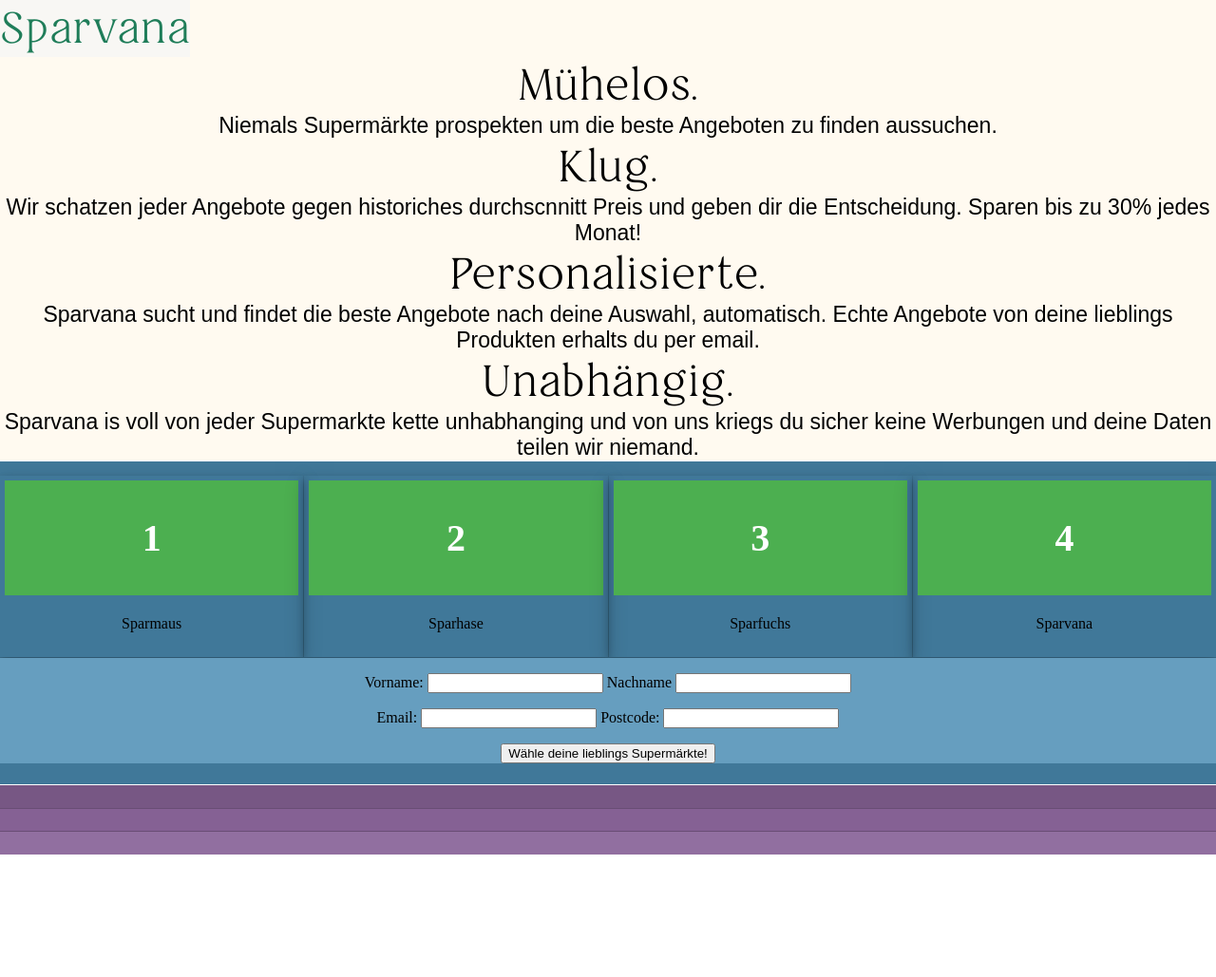
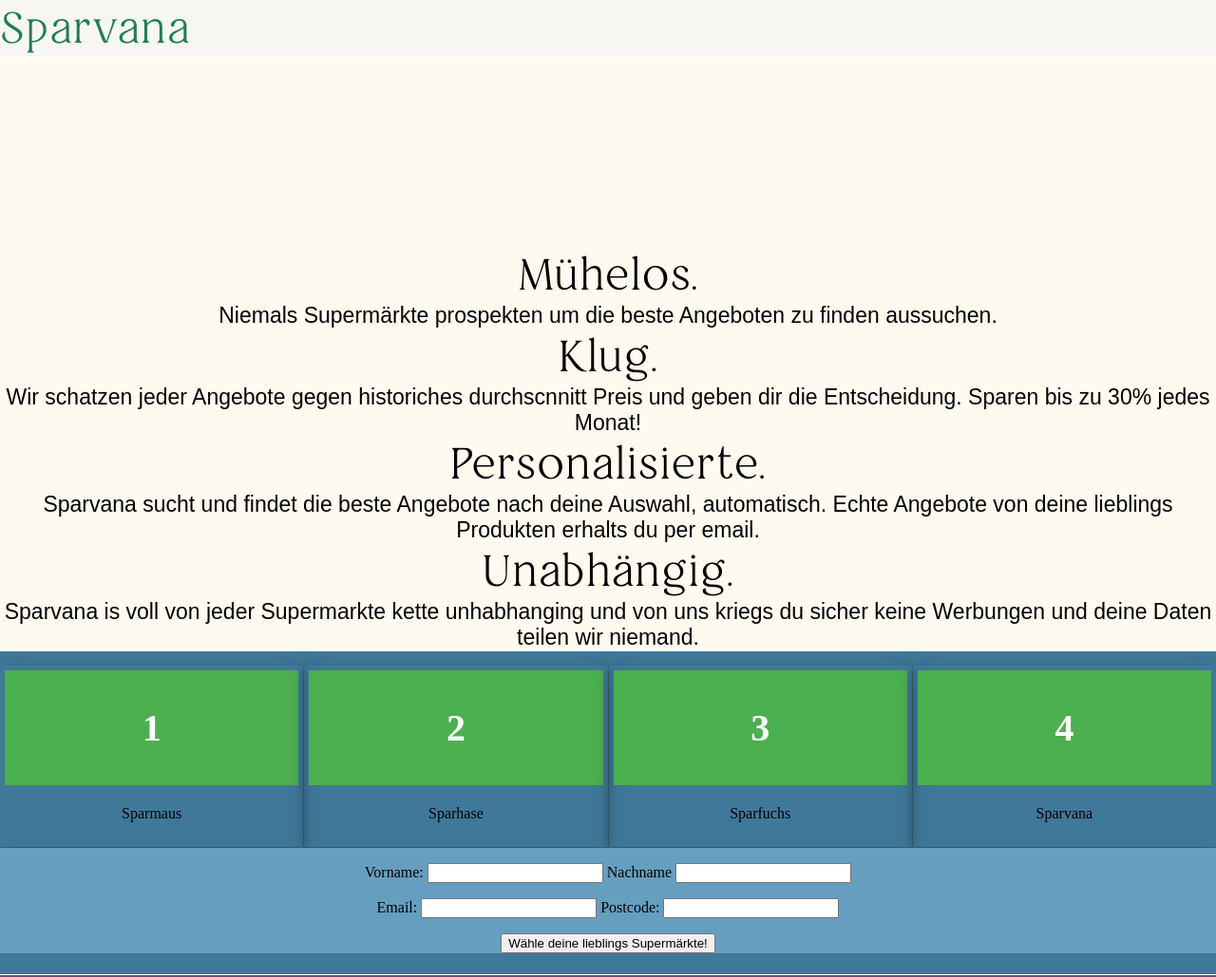
Before and after one commit to paulovfc/supermarket_get, a Jekyll site: the page built from index.md, in a window 1280 px wide. Shown: the whole page at 95% size. Built offline with Jekyll 4.4.1, drawn with Linux system fonts in a browser that asks for light colours; comment, search, counter and statistics services are not loaded; before the commit the page ends 900 px from its top, so only the background shows below that.

Commit message:
image work

```diff
--- a/assets/css/styles.scss
+++ b/assets/css/styles.scss
@@ -45,11 +45,11 @@ html, body, .grid-container { height: 100%; margin: 0; }
 	font-size:46px;
 	line-height: 60px;
 	text-align:left;
-	position: fixed;
-	width: auto;
+
 }
 
 .first_headline {
+	padding-top: 200px;
 	grid-area: first_headline;
 	font-family:restoraextralight-1;
 	font-size:46px;
```
